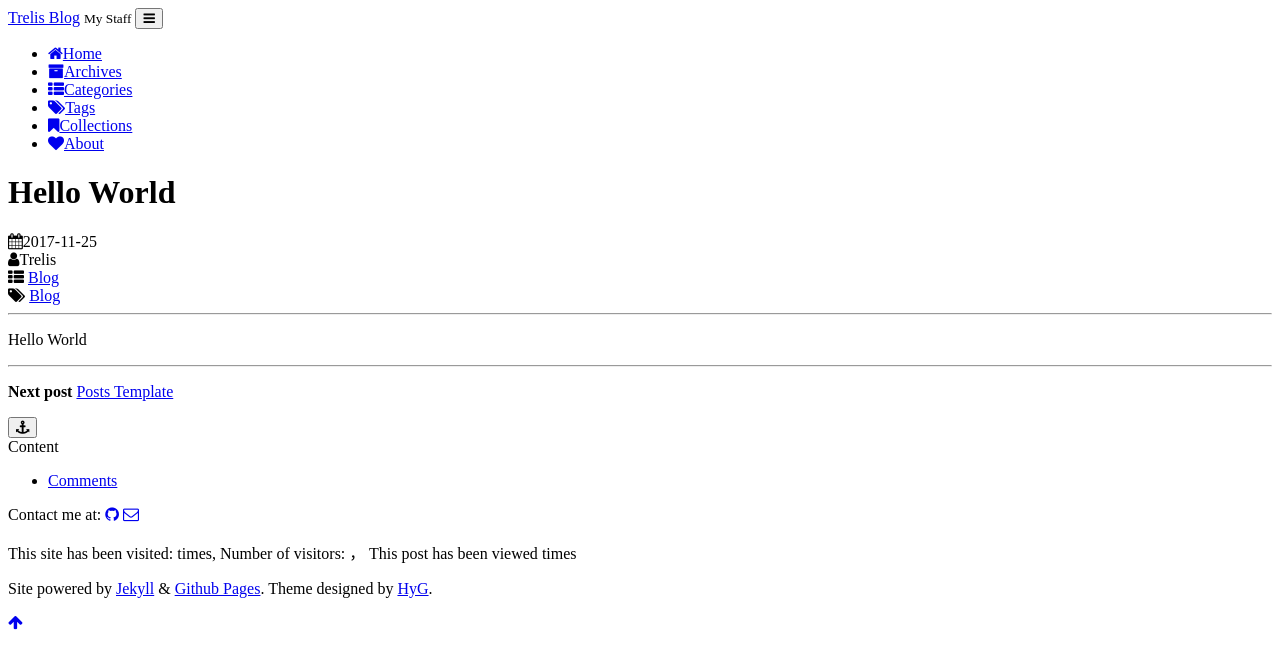
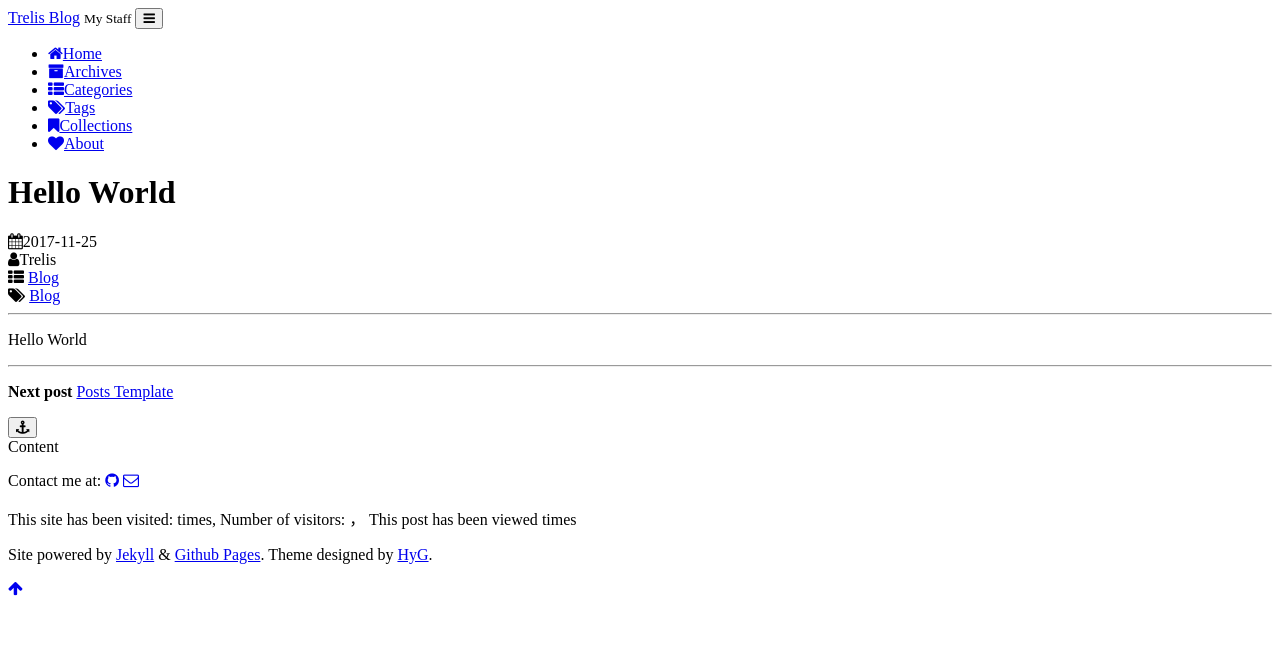
Before and after one commit to Ex0brain/trelis24.github.io, a Jekyll site: the page built from _posts/2017-11-25-Hello-World.md, in a window 1280 px wide. Shown: the top 669 px of the page. Built offline with Jekyll 4.4.1, drawn with Linux system fonts in a browser that asks for light colours; comment, search, counter and statistics services are not loaded; a style sheet for code colours, icons or effects is not loaded.

Commit message:
Remove comments

```diff
--- a/_layouts/post.html
+++ b/_layouts/post.html
@@ -82,7 +82,7 @@
                     {% if hasSimilar.size > 0 %}
                     <li><a href="#similar_posts">Similar Posts</a></li>
                     {% endif %}
-                    <li><a href="#comments">Comments</a></li>
+                    <!--<li><a href="#comments">Comments</a></li>-->
                 </ul>
             </div>
         </div>
```
